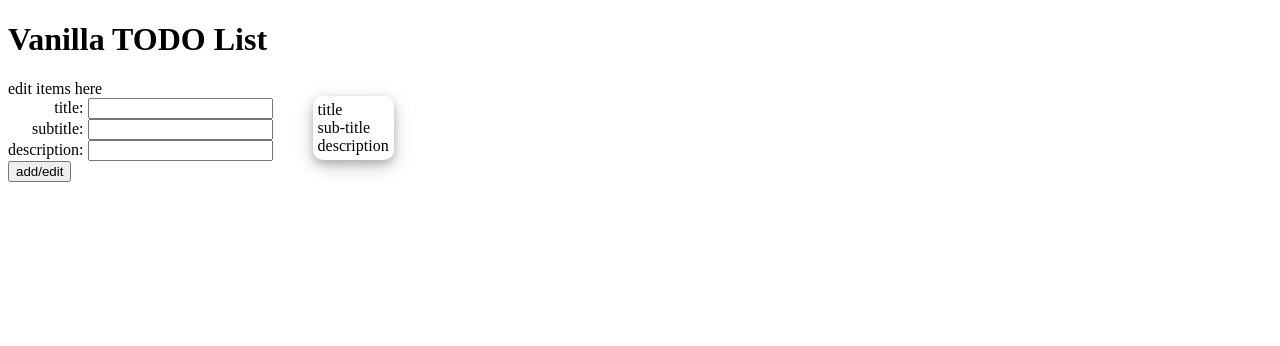
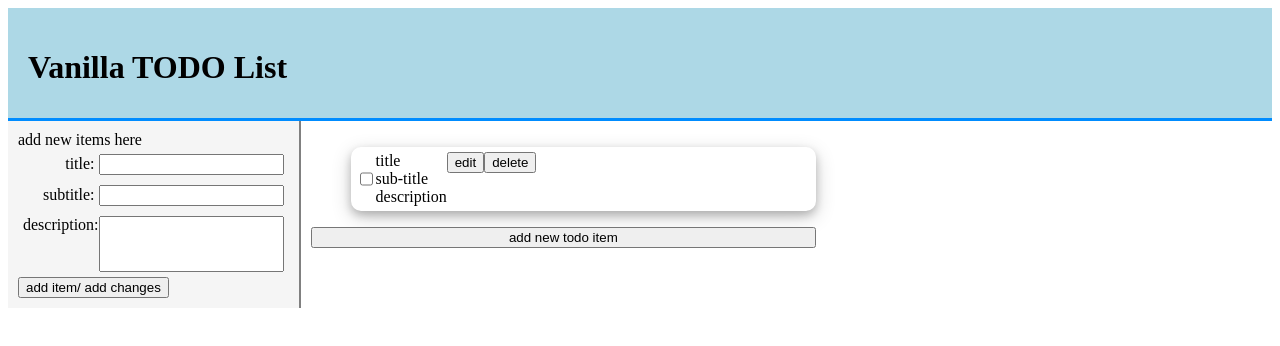
Before and after one commit to ofirdagan/karate-kid-kickstart, a plain HTML site: page 1-Vanilla/index.html in a window 1280 px wide. Drawn offline with Linux system fonts and the light colour scheme.

Commit message:
menu and list structure

```diff
--- a/1-Vanilla/index.html
+++ b/1-Vanilla/index.html
@@ -6,30 +6,40 @@
     <meta name="viewport" content="width=device-width, initial-scale=1.0">
     <title>Document</title>
 </head>
-<body>
-    <h1>Vanilla TODO List</h1>
+<body style='display:flex; flex-direction:column;'>
+    <div class=header style='background-color: lightblue; padding: 20px 20px 10px 20px; border-bottom: solid 3px rgb(0, 140, 255);'>
+            <h1>Vanilla TODO List</h1>
+    </div>
     <div class='main-body' style='display:flex; flex-direction:row;'>
-        <div class='menu'>
-            <div class='menu-title'>
-                edit items here
+        <div class='menu' style='background-color: whitesmoke; padding: 10px; border-right: solid 2px grey;'>
+            <div class='menu-title' >
+                add new items here
             </div>
             <div class='item' style='display:flex; flex-direction:column; align-items: end;'>
-                <div>title: <input type='text'/></div>
-                <div>subtitle: <input type='text'/></div>
-                <div>description: <input type='textarea'/></div>
+                <div style='margin:5px'>title: <input class='title-input' type='text'/></div>
+                <div style='margin:5px'>subtitle: <input class='subtitle-input' type='text'/></div>
+                <div style='display:flex;align-self: flex-start; margin:5px'>description: <input class='description-input' style='height:50px' type='textarea'/></div>
             </div>
             <button class='menu-button'>
-                add/edit
+                add item/ add changes
             </button>
         </div>
-        <div class='display'>
-            <ul class='TODO-List'>
-                <ol class='TODO-Item' style='padding:5px; border-radius: 10px; box-shadow: 0 4px 8px 0 rgba(0, 0, 0, 0.2), 0 6px 20px 0 rgba(0, 0, 0, 0.19);'>
-                    <div>title</div>
-                    <div>sub-title</div>
-                    <div>description</div>
+        <div class='display' style='min-width:40%;max-width:60%; display: flex; flex-direction: column; margin: 10px'>
+            <ul class='todo-list'>
+                <ol class='todo-Item' style='display: flex; flex-direction: row;padding:5px; border-radius: 10px; box-shadow: 0 4px 8px 0 rgba(0, 0, 0, 0.2), 0 6px 20px 0 rgba(0, 0, 0, 0.19);'>
+                    <input type='checkbox'/>
+                    <div class='todo-item-text' style='display: flex; flex-direction: column;'>
+                        <div>title</div>
+                        <div>sub-title</div>
+                        <div>description</div>
+                    </div>
+                    <div class='todo-item-buttons' style='display: flex; flex-direction: row; align-items: flex-start;'>
+                        <button>edit</button>
+                        <button>delete</button>
+                    </div>
                 </ol>
             </ul>
+            <button class='add-button'>add new todo item</button>
         </div>
     </div>
 </body>
```
